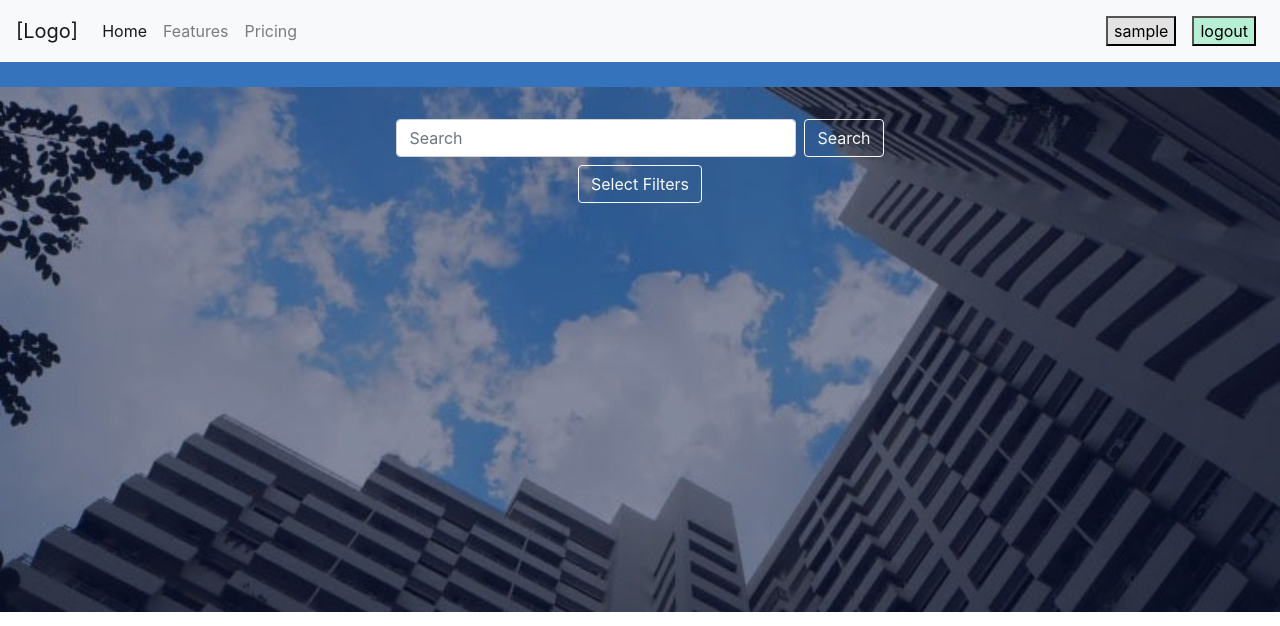
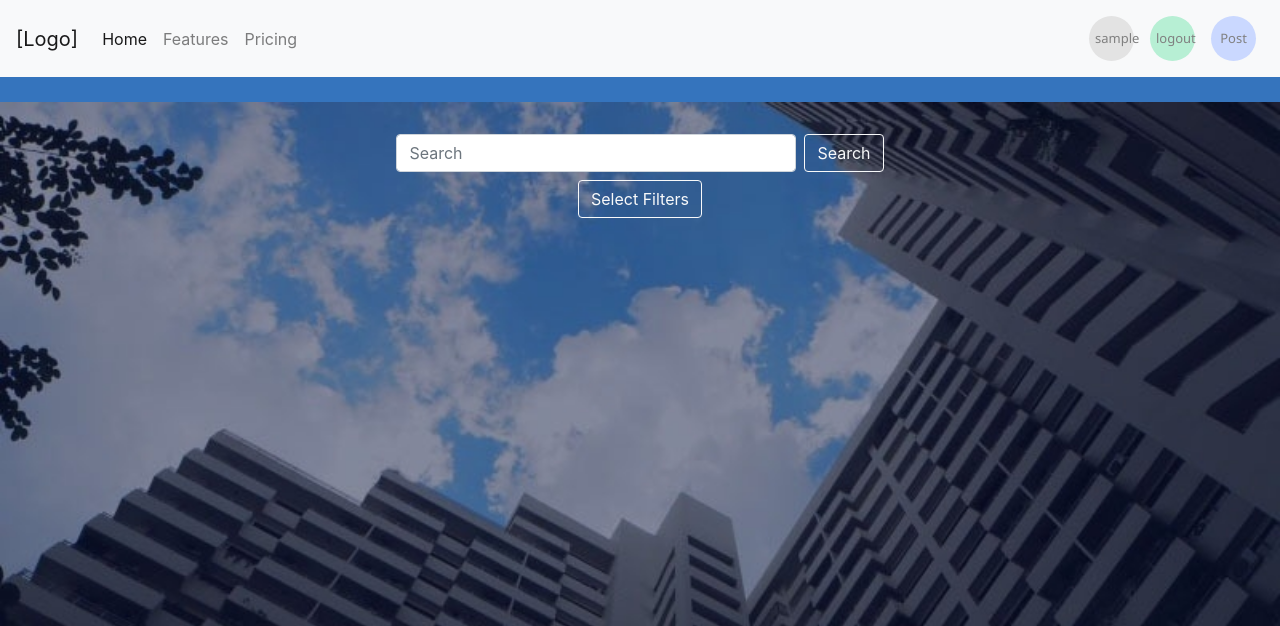
Before and after one commit to WorldClassProgrammers/real-estate-rental, a Django app: page / in a window 1280 px wide. Shown: the top 626 px of the page. Run offline with Django 3.2, Linux system fonts and the light colour scheme; the visitor is signed in with stand-in values (Sample User, id 1); data that the repository does not hold is empty; some libraries are stand-ins or nearby versions.

Commit message:
fix bug user(owner) navbar

```diff
--- a/estate/static/estate/style.css
+++ b/estate/static/estate/style.css
@@ -12,7 +12,7 @@ body {
 }
 
 /* Navbar */
-.login_button {
+#login_button {
     border-radius: 50%;
     height: 45px;
     width: 45px;
--- a/estate/templates/partials/navbar.html
+++ b/estate/templates/partials/navbar.html
@@ -37,23 +37,23 @@
             {% else %}
             <li class="nav-item">
                 <a class="nav-link" href="{% url 'login' %}">
-                    <button class="login_button" style="background-color: #e3e3e3;">
+                    <button id="login_button" style="background-color: #e3e3e3;">
                         login
                     </button>
                 </a>
             </li>
             <li class="nav-item">
                 <a class="nav-link" href="{% url 'signup' %}">
-                    <button class="login_button" style="background-color: #b7efd4;">
+                    <button id="login_button" style="background-color: #b7efd4;">
                         signup
                     </button>
                 </a>
             </li>
             {% endif %}
-            {% if user.role == 'owner' %}
+            {% if user.role == 2 %}
             <li class="nav-item">
                 <a class="nav-link" href="{% url 'estate:upload_index' %}">
-                    <button class="login_button" style="background-color: #cad8ff;">
+                    <button id="login_button" style="background-color: #cad8ff;">
                         Post
                     </button>
                 </a>
--- a/estate/views.py
+++ b/estate/views.py
@@ -111,7 +111,7 @@ def upload_owner(request):
 
 @login_required
 def upload_index(request):
-    if request.user.role != 'owner':
+    if request.user.role != 2:
         return HttpResponseRedirect(reverse('estate:index'))
     condo_form = CondoForm(prefix='condo')
     room_form = RoomForm(prefix='room')
```
Also changed, not shown: estate/admin.py (+10 -1 lines).
